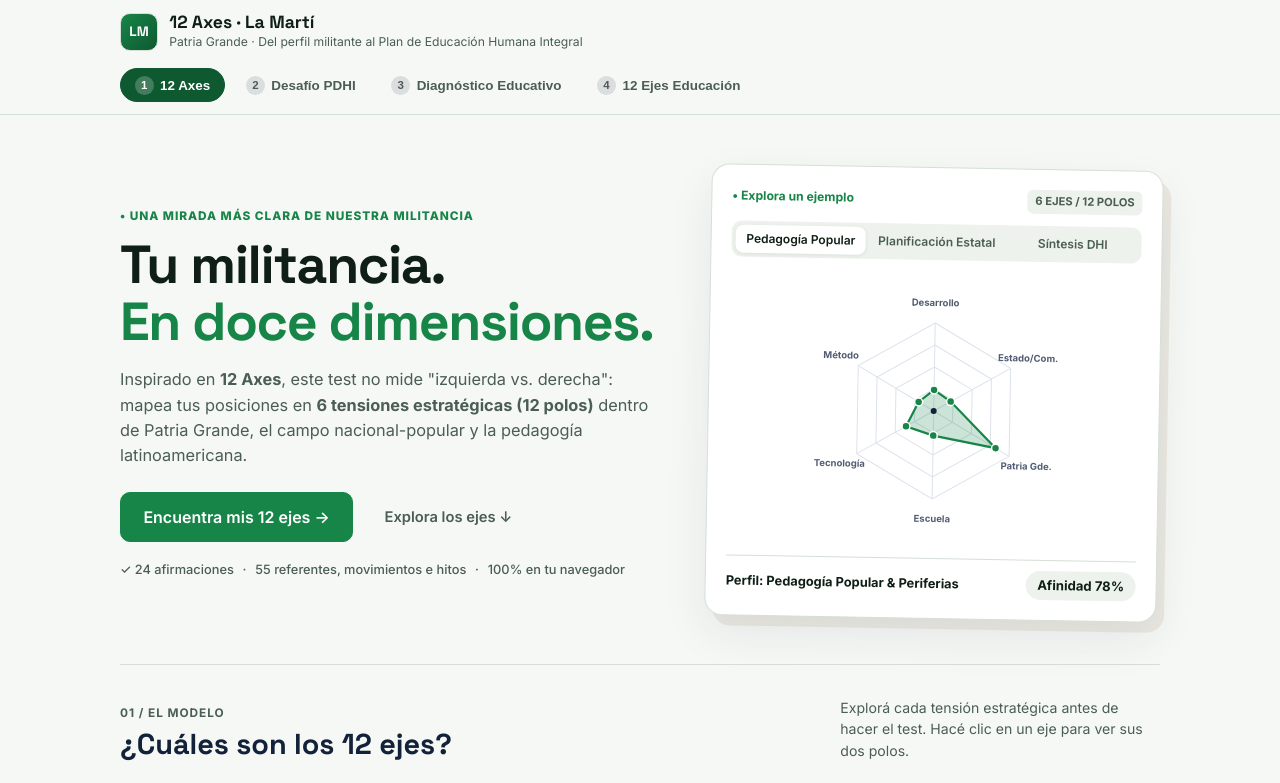
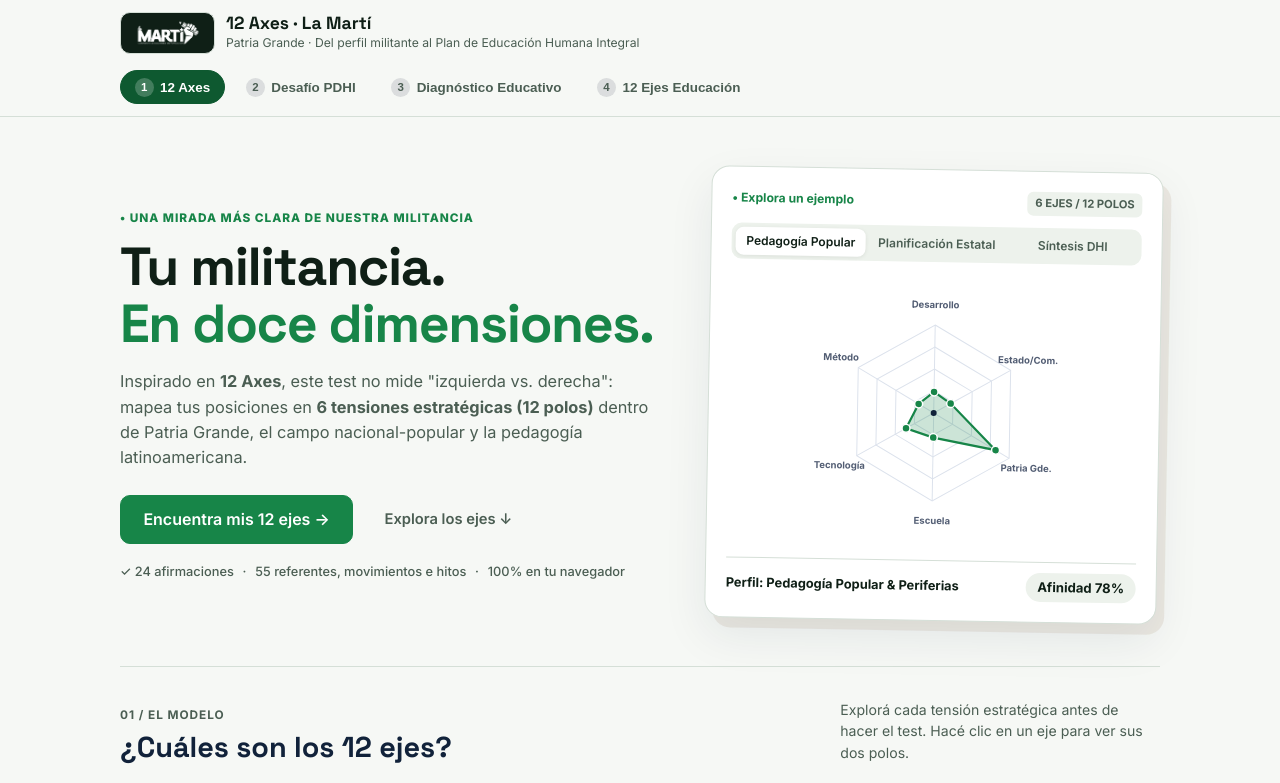
Before and after one commit to FacuDPascielli/la-marti-12axes, a plain HTML site: page index.html in a window 1280 px wide. Shown: the top 783 px of the page. Drawn offline with Linux system fonts and the light colour scheme.

Commit message:
Agregar logo oficial de La Marti en header y favicon verde

```diff
--- a/index.html
+++ b/index.html
@@ -4,7 +4,7 @@
   <meta charset="UTF-8" />
   <meta name="viewport" content="width=device-width, initial-scale=1.0" />
   <title>La Martí · Brújula Patria Grande &amp; Plan de Educación Humana Integral</title>
-  <link rel="icon" type="image/png" href="logo-lamarti.png" />
+  <link rel="icon" type="image/png" href="favicon.png" />
   <link rel="preconnect" href="https://fonts.googleapis.com" />
   <link rel="preconnect" href="https://fonts.gstatic.com" crossorigin />
   <link href="https://fonts.googleapis.com/css2?family=Inter:wght@400;500;600;700;800&family=Space+Grotesk:wght@600;700&display=swap" rel="stylesheet" />
--- a/styles.css
+++ b/styles.css
@@ -73,10 +73,11 @@ h1, h2, h3, h4 {
 }
 
 .brand-logo {
-  width: 38px;
-  height: 38px;
+  height: 42px;
+  width: auto;
+  padding: 5px 11px;
   border-radius: 10px;
-  background: linear-gradient(135deg, #178548, #0e5930);
+  background: #0f1f16;
   color: #fff;
   display: inline-flex;
   align-items: center;
@@ -87,9 +88,9 @@ h1, h2, h3, h4 {
 }
 
 .brand-logo img {
-  width: 100%;
   height: 100%;
-  object-fit: cover;
+  width: auto;
+  object-fit: contain;
   display: block;
 }
 
```
Also changed, not shown: favicon.png (added), logo-lamarti.png (added).
